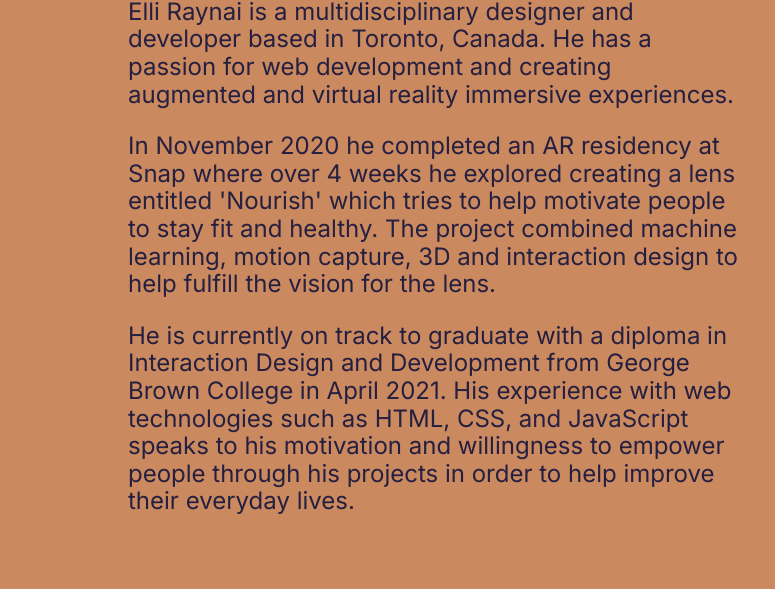
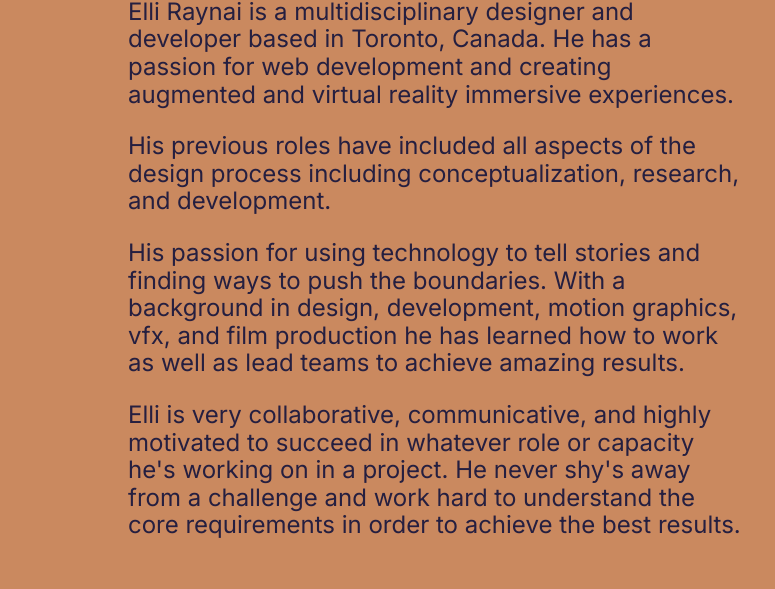
Before and after one commit to eraynai/Frontend-Portfolio---Pre-Eleventy, a plain HTML site: page about.html in a window 1280 px wide. Shown: the part 175-764 px from the top of the page, 0-775 px from the left. Drawn offline with Linux system fonts and the light colour scheme.

Commit message:
updated about page on portfolio

```diff
--- a/about.html
+++ b/about.html
@@ -3,9 +3,7 @@
   <head>
     <meta charset="UTF-8" />
     <meta name="viewport" content="width=device-width, initial-scale=1.0" />
-    <link rel="icon"
-      type="image/png"
-      href="img/er_favicon.png" />
+    <link rel="icon" type="image/png" href="img/er_favicon.png" />
 
     <link rel="stylesheet" href="css/style.css" />
     <link rel="stylesheet" href="css/normalize.css" />
@@ -42,17 +40,27 @@
               augmented and virtual reality immersive experiences.
             </p>
             <p>
-              In November 2020 he completed an AR residency at Snap where over 4
+              His previous roles have included all aspects of the design process
+              including conceptualization, research, and development.
+            </p>
+
+            <p>
+              His passion for using technology to tell stories and finding ways
+              to push the boundaries. With a background in design, development,
+              motion graphics, vfx, and film production he has learned how to
+              work as well as lead teams to achieve amazing results.
+            </p>
+
+            <p>
+              Elli is very collaborative, communicative, and highly motivated to
+              succeed in whatever role or capacity he's working on in a project.
+              He never shy's away from a challenge and work hard to understand
+              the core requirements in order to achieve the best results.
+              <!-- In November 2020 he completed an AR residency at Snap where over 4
               weeks he explored creating a lens entitled 'Nourish' which tries
               to help motivate people to stay fit and healthy. The project
               combined machine learning, motion capture, 3D and interaction
-              design to help fulfill the vision for the lens.
-            </p>
-            <p>
-              He is currently on track to graduate with a diploma in Interaction Design and Development from George Brown College in April 2021. His experience with web technologies
-              such as HTML, CSS, and JavaScript speaks to his motivation and
-              willingness to empower people through his projects in order to
-              help improve their everyday lives.
+              design to help fulfill the vision for the lens. -->
             </p>
           </div>
         </div>
```
